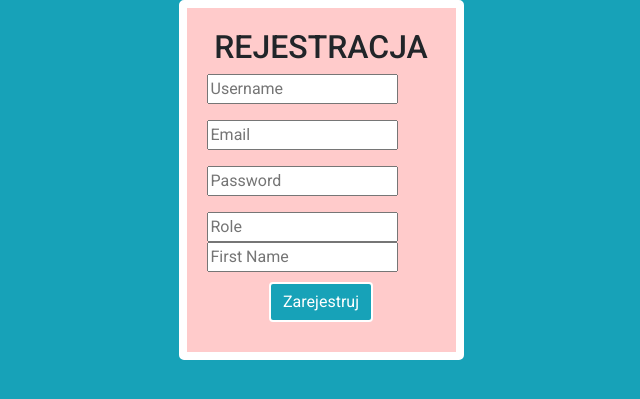
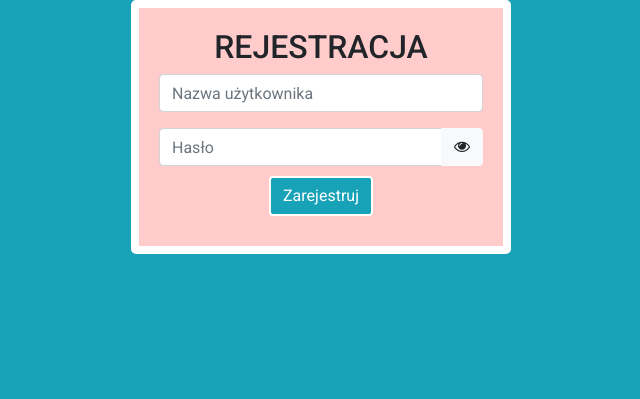
Before and after one commit to tgbdc7/zeton, a Flask app: page /register in a window 1280 px wide. Shown: the part 120-519 px from the top of the page, without its empty margins (319-959 px from the left). Run offline with Flask 2, Linux system fonts and the light colour scheme; some libraries are stand-ins or nearby versions.

Commit message:
Update registration template

```diff
--- a/zeton/templates/register_form.html
+++ b/zeton/templates/register_form.html
@@ -1,26 +1,39 @@
 {% extends "base.html" %}
+
+{% block password %}
+<script src="//code.jquery.com/jquery-1.11.1.min.js"></script>
+{% endblock password %}
+
 {% block content %}
- <div class="col col-sm-3">
+<div class="col col-sm-4">
     <form action="" method="POST">
+
         <h2>Rejestracja</h2>
+
         <div class="form-group">
-            <input type="text" name="username" placeholder="Username" required>
+            <input class="form-control" type="text" name="username" placeholder="Nazwa użytkownika" required>
         </div>
-        <div class="form-group">
-            <input type="text" name="email" placeholder="Email" required>
-        </div>
-        <div class="form-group">
-            <input type="password" name="password" placeholder="Password" required>
-        </div>
-        <div>
-            <input type="text" name="role" placeholder="Role" required>
-        </div>
-        <div>
-            <input type="text" name="first_name" placeholder="First Name" required>
+        <div class="input-group">
+            <input class="form-control pwd" type="password" name="password" placeholder="Hasło" required>
+            <div class="input-group-append">
+                <span class="input-group-btn"></span><button class="btn btn-light reveal" type="button"><i
+                        class="fa fa-eye"></i></button>
+                </span>
+            </div>
         </div>
         <div class="form-group button">
             <button type="submit" class="btn btn-info">Zarejestruj</button>
         </div>
     </form>
- </div>
+</div>
+<script>
+    $(".reveal").on('click', function () {
+        var $pwd = $(".pwd");
+        if ($pwd.attr('type') === 'password') {
+            $pwd.attr('type', 'text');
+        } else {
+            $pwd.attr('type', 'password');
+        }
+    });
+</script>
 {% endblock content %}
```
